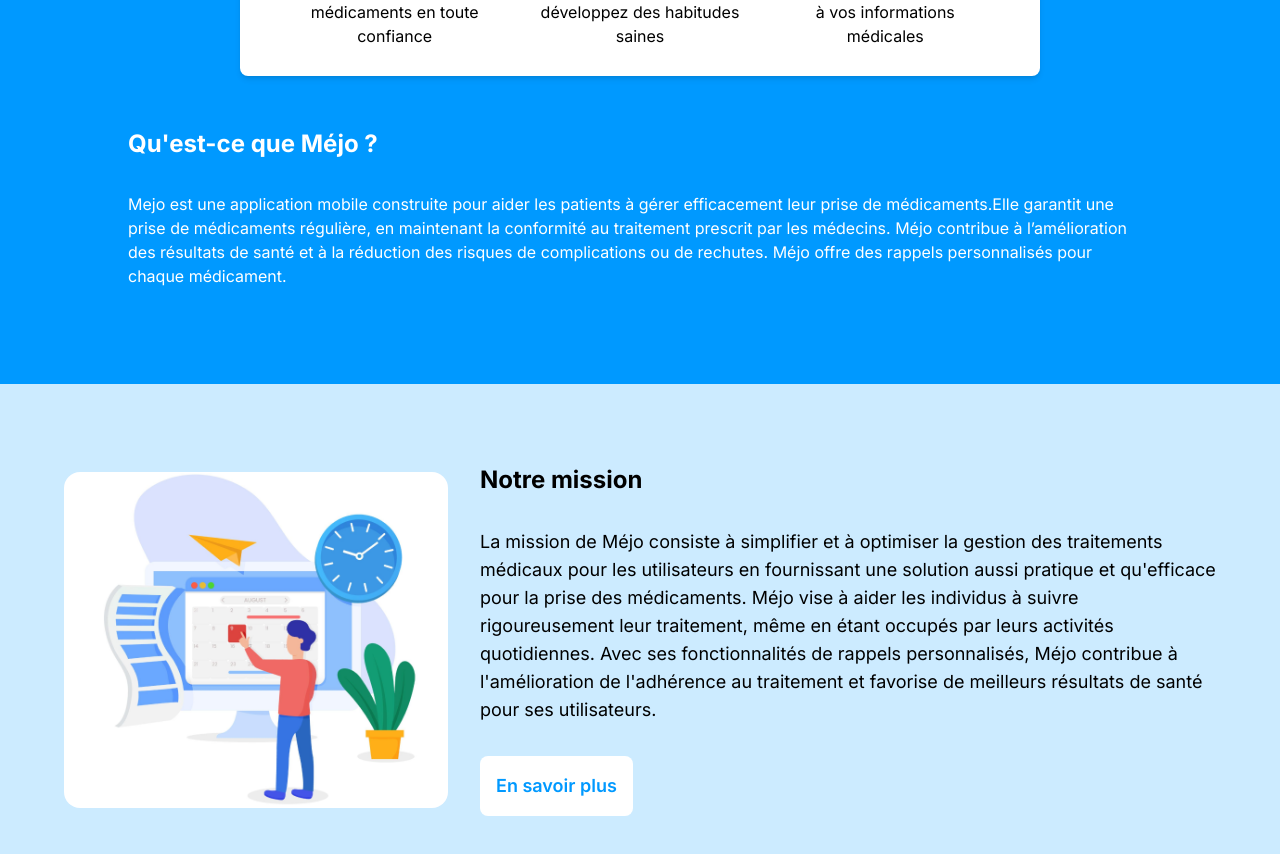
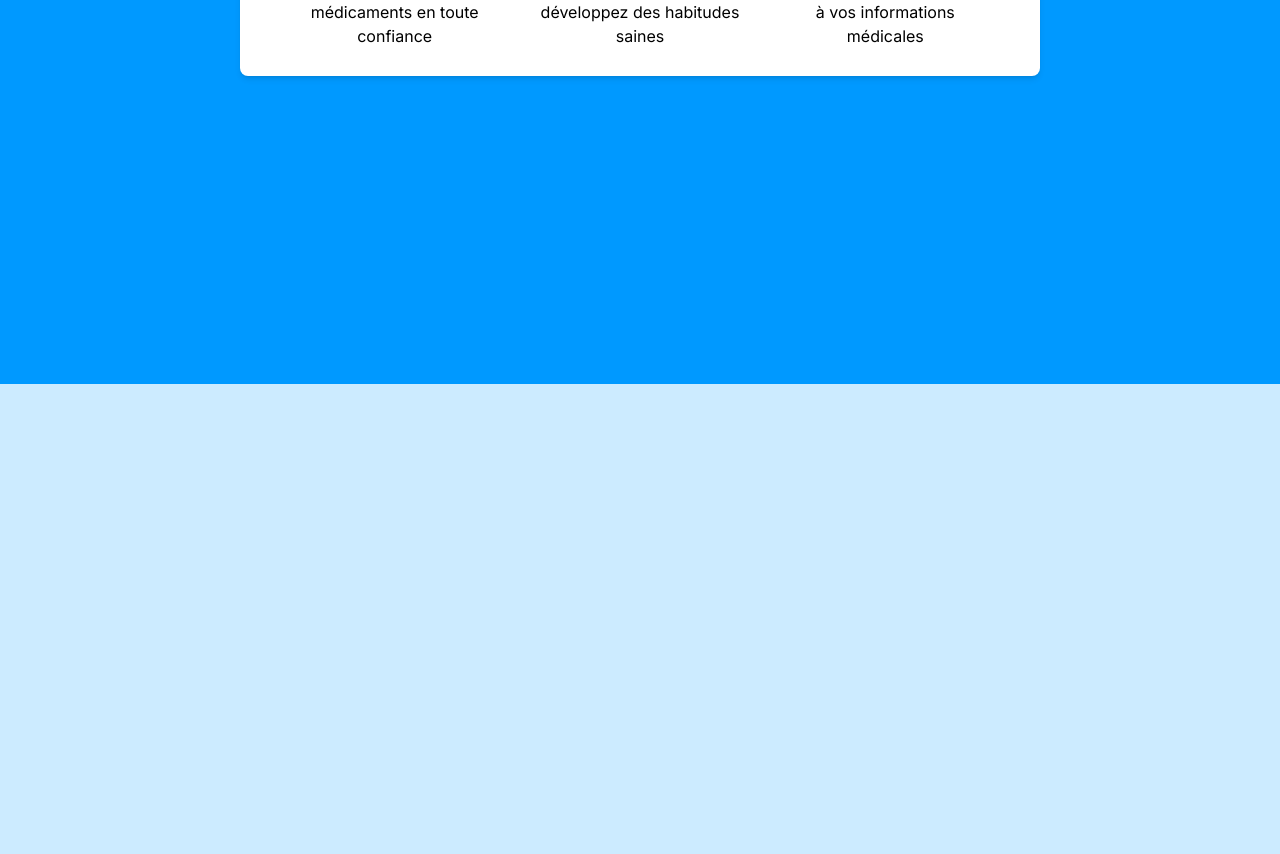
Before and after one commit to jordanaaccrombessy277/mejo, a Next.js app: page / in a window 1280 px wide. Shown: the part 610-1464 px from the top of the page. Built offline with nearby package versions, Linux system fonts and the light colour scheme.

Commit message:
Ajout d'animation aux sections

```diff
--- a/app/page.jsx
+++ b/app/page.jsx
@@ -1,11 +1,21 @@
+'use client'
 import Image from 'next/image'
+import AOS from 'aos';
+import 'aos/dist/aos.css';
+import { useEffect } from 'react';
 
 export default function Home() {
+
+
+  useEffect(() => {
+    AOS.init();
+  }, []);
+
   return (
     <main className="">
 
         <section className={`h-auto md:h-[400px] flex flex-wrap items-center p-8 md:p-16`}>
-            <div className={`w-full md:w-1/2 h-auto pb-4 md:pb-0 md:pr-4`}>
+            <div data-aos='fade-up' data-aos-duration="3000" className={`w-full md:w-1/2 h-auto pb-4 md:pb-0 md:pr-4`}>
                 <h1 className={`text-2xl md:text-4xl font-bold py-4`}>
                     Ne manquez plus vos prises de médicaments !
                 </h1>
@@ -14,12 +24,12 @@
                       <a href="/#contact" className={`inline-block px-4 text-lg text-white font-semibold rounded-lg py-4 bg-[#0099FF] hover:bg-white hover:text-[#0099FF]`}>Contactez-nous</a>
                 </p>
             </div>
-            <div className={`w-full relative md:w-1/2 rounded-2xl overflow-hidden flex flex-wrap justify-center h-auto md:h-full`}>
+            <div data-aos='fade-up' data-aos-duration="3000" className={`w-full relative md:w-1/2 rounded-2xl overflow-hidden flex flex-wrap justify-center h-auto md:h-full`}>
                     <Image className={`w-full h-full object-cover`} src={'/mejouse.png'} width="300" height="300" alt="portfolio"  />
             </div>
         </section>
 
-        <section className={`h-auto bg-white rounded-lg my-7 relative z-10 px-8 py-4 w-[200px] md:w-[800px] flex flex-wrap justify-center mx-auto items-center shadow-md`}>
+        <section className={`h-auto bg-white rounded-lg my-7 relative z-10 px-8 py-4 w-full md:w-[800px] flex flex-wrap justify-center mx-auto items-center shadow-md`}>
              <div className={`w-full flex flex-col md:flex-row`}>
                    <div className={`w-full md:w-1/3 h-auto flex flex-wrap justify-center`}>
                           <div className='w-[60px] h-[50px]'>
@@ -47,16 +57,16 @@
         </section>
 
         <section id='méjo' className={`h-auto text-white mt-[-60px] md:mt-[-120px] bg-[#0099FF] md:h-[400px] flex flex-wrap items-center px-8 py-16 md:p-16 lg:p-32`}>
-             <h2 className='py-4 text-center text-lg md:text-2xl font-bold'>Qu&apos;est-ce que Méjo ?</h2>
-             <p className="py-4 ">Mejo est une application mobile construite pour aider les patients à gérer  efficacement leur prise de médicaments.Elle  garantit une prise de médicaments régulière, en maintenant la conformité au traitement prescrit par les médecins. Méjo contribue à l’amélioration des  résultats de santé et à la réduction des risques de complications ou de rechutes.
+             <h2 data-aos='fade-down' data-aos-duration="3000" className='py-4 text-center text-lg md:text-2xl font-bold'>Qu&apos;est-ce que Méjo ?</h2>
+             <p data-aos='fade-down' data-aos-duration="3000" className="py-4 ">Mejo est une application mobile construite pour aider les patients à gérer  efficacement leur prise de médicaments.Elle  garantit une prise de médicaments régulière, en maintenant la conformité au traitement prescrit par les médecins. Méjo contribue à l’amélioration des  résultats de santé et à la réduction des risques de complications ou de rechutes.
 Méjo offre des rappels personnalisés pour chaque médicament.</p>
         </section>
 
         <section id='mission' className={`h-auto bg-[#CCEBFF] flex flex-wrap items-center p-8 md:p-16`}>
-            <div className={`pb-4 md:pb-0 w-full relative md:w-1/3 flex flex-wrap justify-center h-auto md:h-full`}>
+            <div data-aos='fade-right' data-aos-duration="3000" className={`pb-4 md:pb-0 w-full relative md:w-1/3 flex flex-wrap justify-center h-auto md:h-full`}>
                   <Image className={`w-full h-full rounded-2xl object-cover`} src={'/mission.png'} width="300" height="300" alt="portfolio"  />
             </div>
-            <div className={`w-full md:w-2/3 h-auto md:pl-8`}>
+            <div data-aos='fade-right' data-aos-duration="3000" className={`w-full md:w-2/3 h-auto md:pl-8`}>
                 <h2 className={`text-lg md:text-2xl font-bold py-4`}>
                     Notre mission
                 </h2>
@@ -67,6 +77,8 @@
             </div>
         </section>
 
+
+
     </main>
   )
 }
--- a/package.json
+++ b/package.json
@@ -9,6 +9,7 @@
     "lint": "next lint"
   },
   "dependencies": {
+    "aos": "^3.0.0-beta.6",
     "next": "13.5.6",
     "react": "^18",
     "react-dom": "^18",
```
Also changed, not shown: 1 other file (tests, documents, lock files or other folders).
